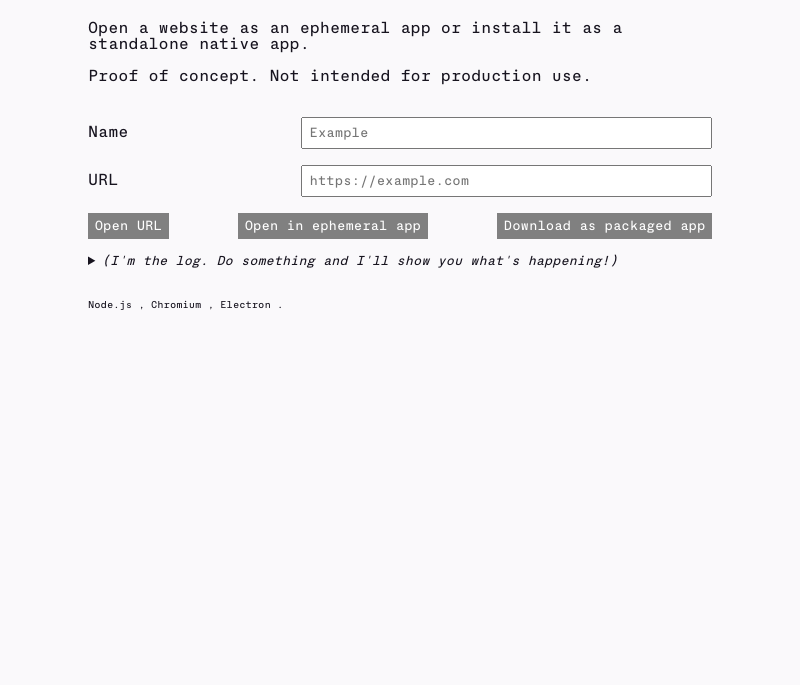
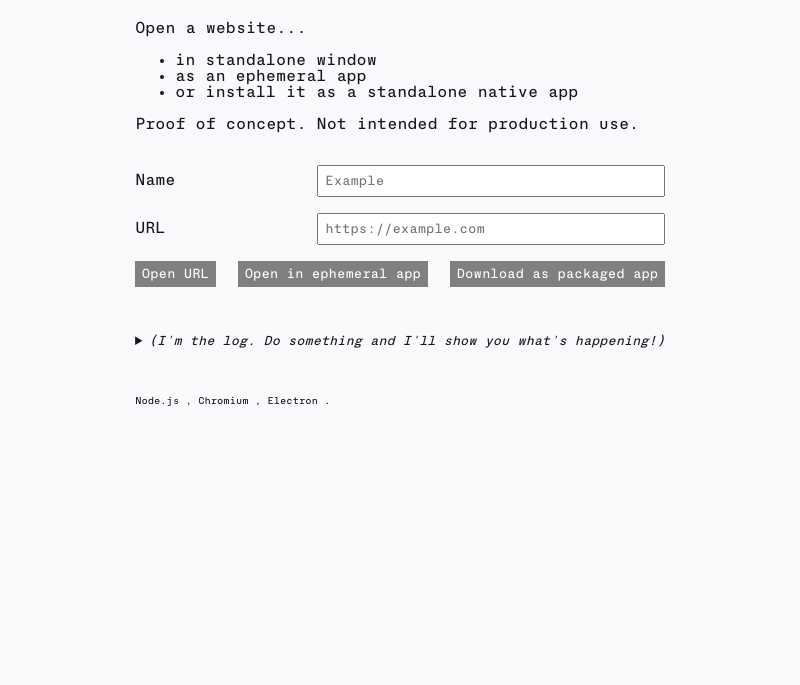
Before and after one commit to autonome/singular, an Electron app: page index.html in a window 800 px wide. Shown: the part 115-800 px from the top of the page. Drawn offline with Linux system fonts and the light colour scheme; files whose address does not match are found by name.

Commit message:
style fixes, URL validation, disable default browser registration for now

```diff
--- a/index.html
+++ b/index.html
@@ -8,18 +8,24 @@
     <title>SINGULAR</title>
   </head>
   <body>
+    <div class="container">
       <div class="header">
         <h1>SINGULAR</h1>
         <div class="lds-grid"><div></div><div></div><div></div><div></div><div></div><div></div><div></div><div></div><div></div></div>
       </div>
 
       <div>
-      <p>Open a website as an ephemeral app or install it as a standalone native app.</p>
+        <p>Open a website...</p>
+        <ul>
+          <li>in standalone window</li>
+          <li>as an ephemeral app</li>
+          <li>or install it as a standalone native app</li>
+        </ul>
         <p>Proof of concept. Not intended for production use.</p>
       </div>
 
+      <div class="form-container">
         <form>
-      <div class="form-container">
           <div class="form-row">
             <label for="name">Name</label>
             <input class="name" type="text" placeholder="Example" pattern="\w{2,50}">
@@ -33,15 +39,13 @@
             <button class="ephemeral">Open in ephemeral app</button>
             <button class="generate">Download as packaged app</button>
           </div>
-        <div>
+          <div class="log">
             <details>
               <summary class="status">(I'm the log. Do something and I'll show you what's happening!)</summary>
             </details>
           </div>
-        <div>
+        </form>
       </div>
-      </div>
-    </form>
 
       <div class="footer">
         Node.js <span id="node-version"></span>,
@@ -49,6 +53,8 @@
         Electron <span id="electron-version"></span>.
       </div>
 
+    </div>
+
     <!-- You can also require other files to run in this process -->
     <script type=module src="./renderer.js"></script>
   </body>
--- a/styles.css
+++ b/styles.css
@@ -44,18 +44,27 @@ html {
 
 html,
 body {
-  padding: 1rem;
 	margin: 0;
+  padding: 0;
+  padding-top: 1rem;
 	font-family: var(--font-family);
   color: var(--text);
 	background-color: var(--background);
 }
 
+.container {
+  margin: 0;
+  padding: 0;
+  display: flex;
+  flex-direction: column;
+  justify-content: space-between;
+}
+
+/*
 div, h1 {
-  /*
   border: solid 1px white;
-  */
 }
+*/
 
 .header {
   margin: 0;
@@ -77,6 +86,7 @@ h1 {
 }
 
 .form-container {
+  margin: 0;
   padding: 0;
   border-radius: 3px;
   max-width: 40rem;
@@ -115,6 +125,18 @@ button {
 }
 
 /* log */
+
+.log {
+  padding: 0.5rem;
+  margin: 0;
+  flex-grow: 2;
+  overflow-y: auto;
+  white-space: pre-wrap;
+  word-wrap: break-word;
+  background-color: var(--background);
+  color: var(--text);
+}
+
 details, summary {
   font-size: small;
   font-style: italic;
@@ -122,6 +144,7 @@ details, summary {
 
 .footer {
   font-size: x-small;
+  min-height: 1.5rem;
 }
 
 .animating {
```
Also changed, not shown: main.js (+8 -5 lines), preload.js (+13 -2 lines). Lines whose indentation alone changed are shown as unchanged.
